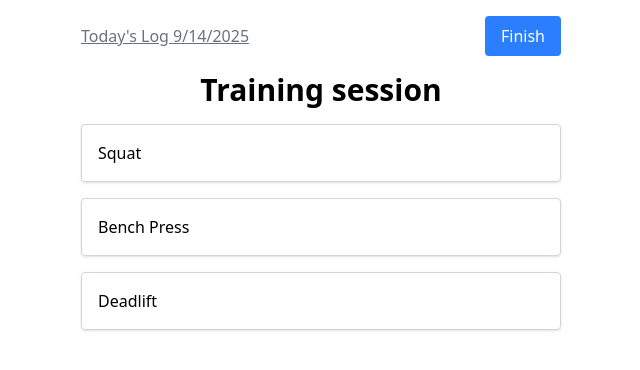
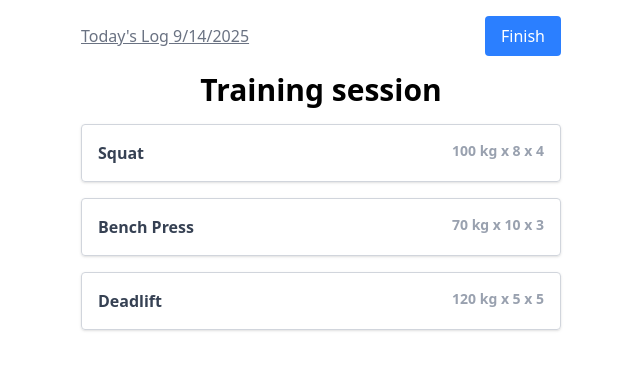
Before and after one commit to ultrakiwi99/omta-next, a Nuxt app: page / in a window 1280 px wide. Shown: the top 370 px of the page, without its empty margins (319-959 px from the left). Built offline with nearby package versions, Linux system fonts and the light colour scheme.

Commit message:
add tailwind for styling

```diff
--- a/app/components/training/ExerciseDetails.vue
+++ b/app/components/training/ExerciseDetails.vue
@@ -16,7 +16,11 @@ defineProps({
 
 <template>
     <div class="mb-4 p-4 border border-gray-300 rounded shadow">
-        <button class="w-full text-left" @click="isOpen = !isOpen">{{ exercise.name }}</button>
+        <button class="w-full text-left font-semibold text-gray-700" @click="isOpen = !isOpen">
+            {{ exercise.name }}
+            <span class="float-right text-sm text-gray-400">
+                {{ exercise.weight }} kg x {{ exercise.reps }} x {{ exercise.sets }}</span>
+        </button>
         <table class="w-full mt-4 table-auto border-collapse" v-show="isOpen">
             <thead class="bg-gray-100">
                 <tr class="text-left">
```
